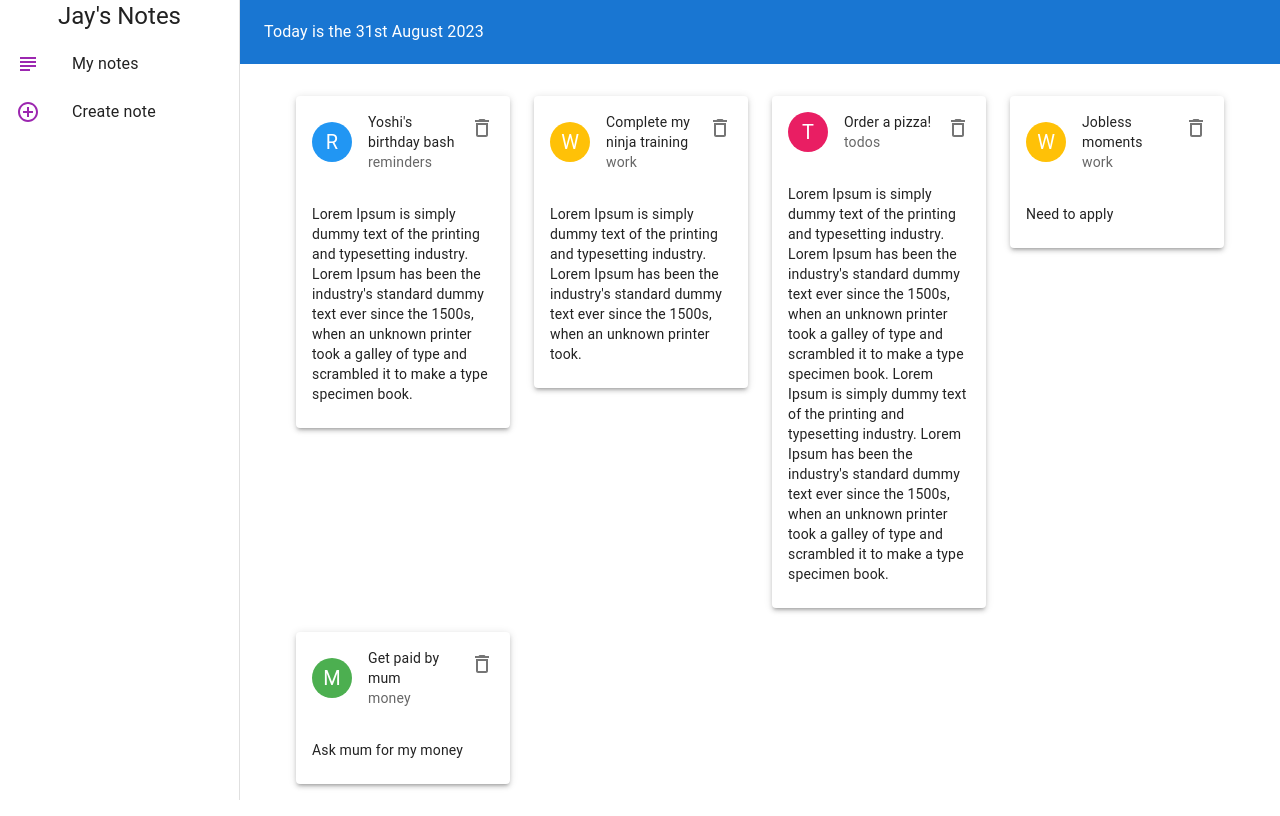
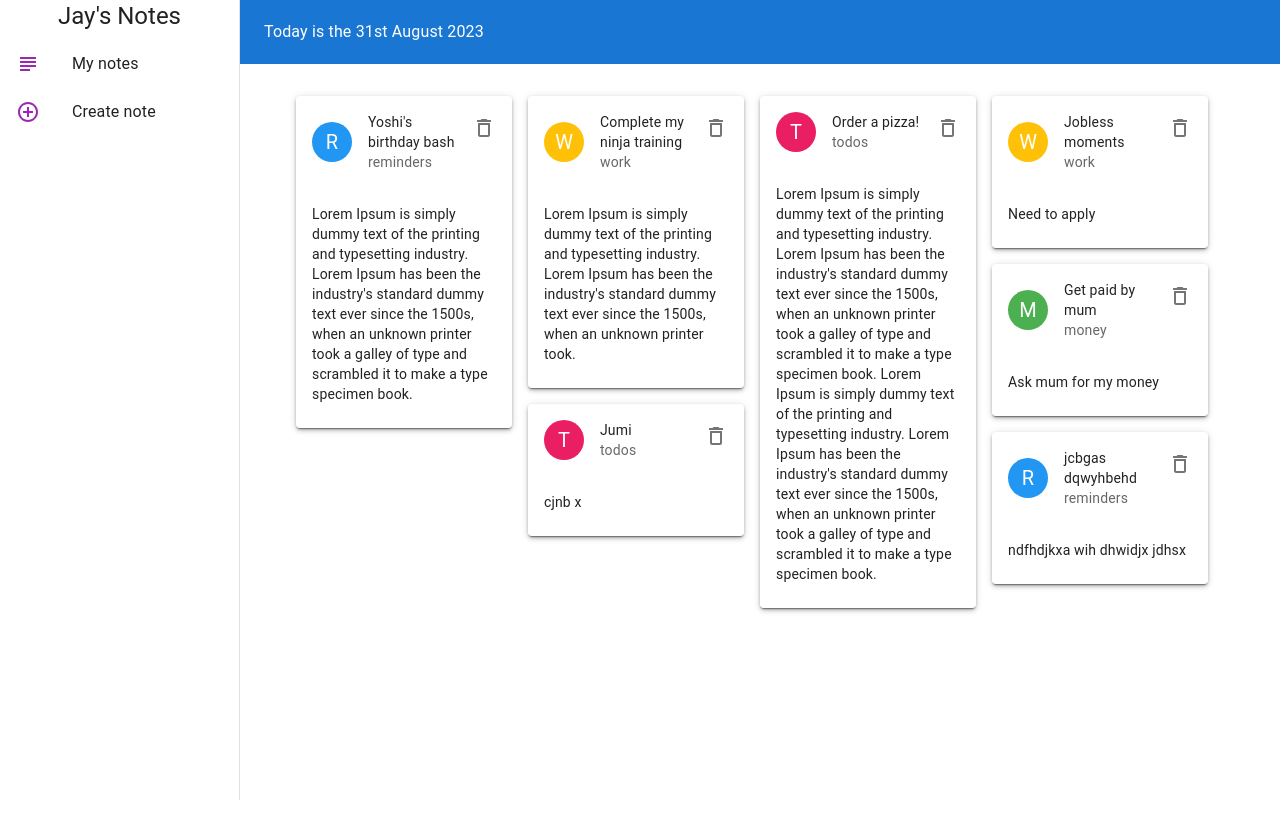
Before and after one commit to irriz-jayy/mui-notes, a React (Vite) app: page / in a window 1280 px wide. Built offline with nearby package versions, Linux system fonts and the light colour scheme; data requests are answered from the project's data file; the HTML template or start-up script is replaced by a standard one.

Commit message:
added masonry

```diff
--- a/data/db.json
+++ b/data/db.json
@@ -29,6 +29,18 @@
       "details": "Ask mum for my money",
       "category": "money",
       "id": 5
+    },
+    {
+      "title": "Jumi",
+      "details": "cjnb x",
+      "category": "todos",
+      "id": 6
+    },
+    {
+      "title": "jcbgas dqwyhbehd",
+      "details": "ndfhdjkxa wih dhwidjx jdhsx",
+      "category": "reminders",
+      "id": 7
     }
   ]
 }
--- a/package.json
+++ b/package.json
@@ -14,6 +14,7 @@
     "@emotion/styled": "^11.11.0",
     "@fontsource/roboto": "^5.0.8",
     "@mui/icons-material": "^5.14.7",
+    "@mui/lab": "^5.0.0-alpha.143",
     "@mui/material": "^5.14.7",
     "date-fns": "^2.30.0",
     "react": "^18.2.0",
--- a/src/pages/Notes.jsx
+++ b/src/pages/Notes.jsx
@@ -1,6 +1,7 @@
 import { Container, Grid, Paper } from "@mui/material";
 import React, { useEffect, useState } from "react";
 import NoteCard from "../components/NoteCard";
+import { Masonry } from "@mui/lab";
 
 const Notes = () => {
   const [notes, setNotes] = useState([]);
@@ -23,13 +24,13 @@ const Notes = () => {
   return (
     <>
       <Container>
-        <Grid container spacing={3}>
+        <Masonry columns={4} spacing={2}>
           {notes.map((note) => (
-            <Grid item key={note.id} xs={12} sm={6} md={3}>
+            <Paper key={note.id}>
               <NoteCard note={note} handleDelete={handleDelete} />
-            </Grid>
+            </Paper>
           ))}
-        </Grid>
+        </Masonry>
       </Container>
     </>
   );
```
Also changed, not shown: 1 other file (tests, documents, lock files or other folders).
